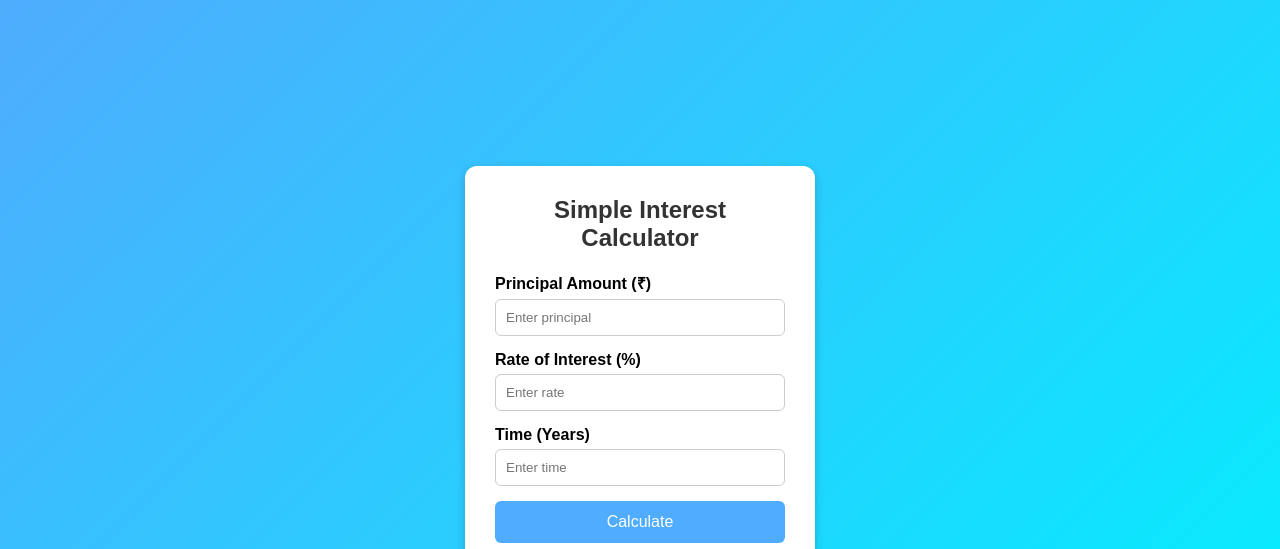
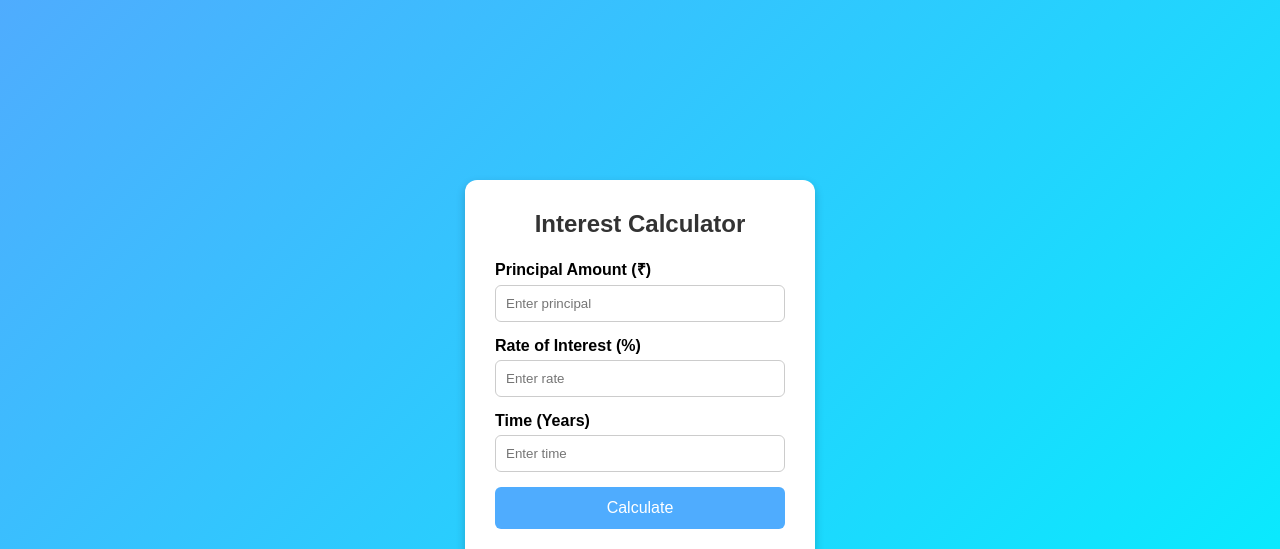
Before and after one commit to raghavsaurabh337-arch/interested-calculate-, a Django app: page / in a window 1280 px wide. Shown: the top 549 px of the page. Run offline with Django 5.2, Linux system fonts and the light colour scheme.

Commit message:
Name chnage app

```diff
--- a/templates/home.html
+++ b/templates/home.html
@@ -86,7 +86,7 @@ button:hover{
  {% csrf_token %}
 
 <div class="container">
-    <h2>Simple Interest Calculator</h2>
+    <h2>Interest Calculator</h2>
 
     <div class="input-group">
         <label>Principal Amount (₹)</label>
```
